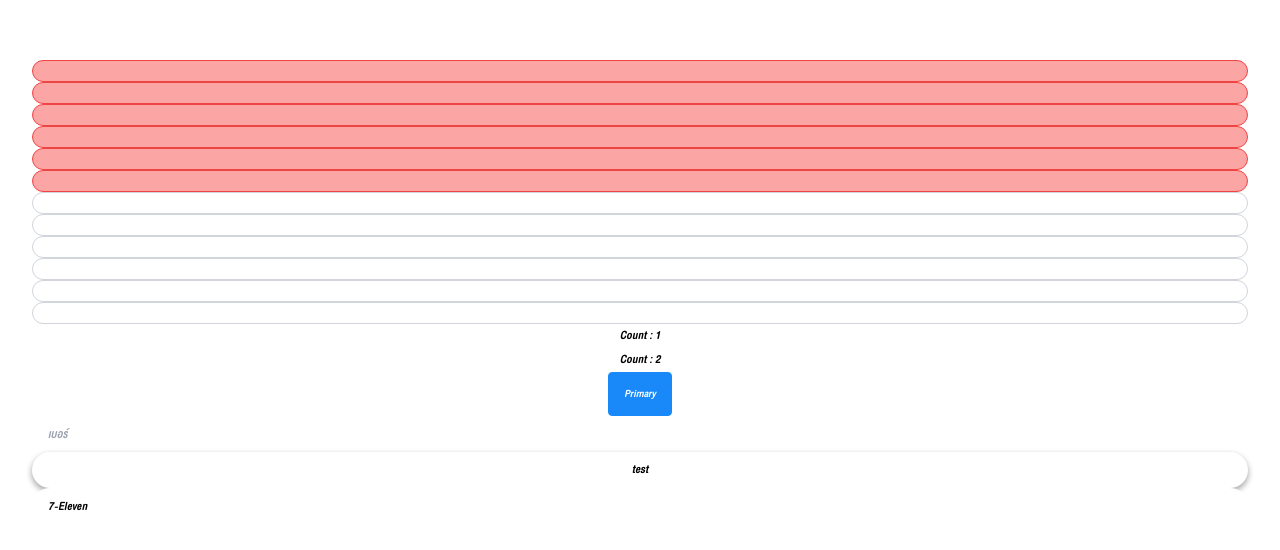
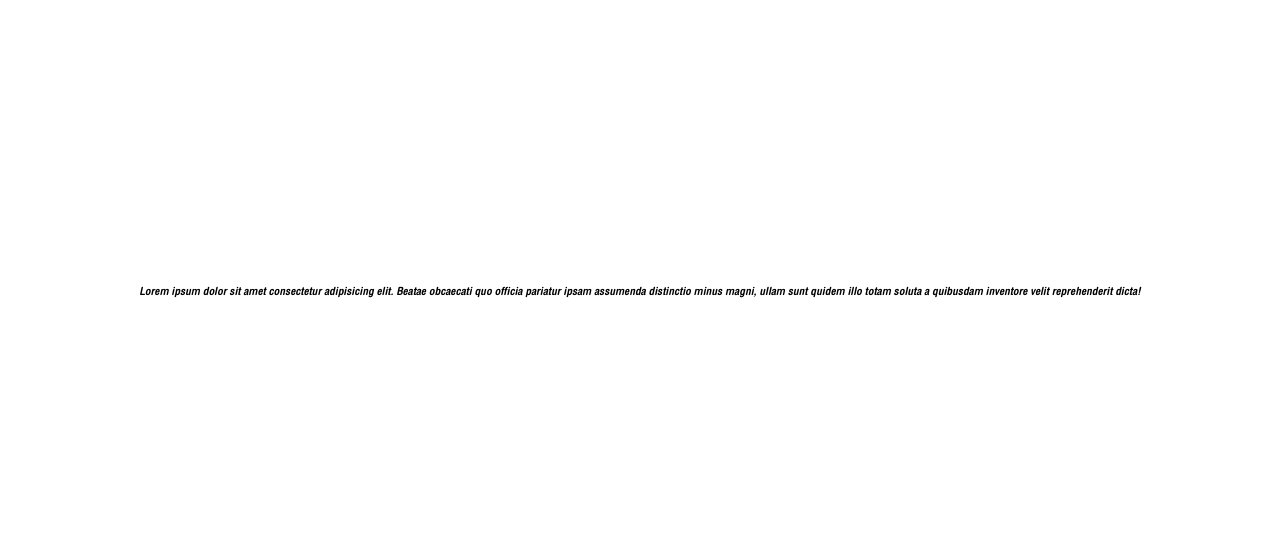
Before and after one commit to RithSoCool/structure_vite_vue, a Vue app: page /register-mobile in a window 1280 px wide. Shown: the part 108-658 px from the top of the page. Built offline with nearby package versions, Linux system fonts and the light colour scheme.

Commit message:
[Adjust] Register - Init file & add router-view

```diff
--- a/src/App.vue
+++ b/src/App.vue
@@ -1,17 +1,7 @@
-<script setup lang="ts">
-    import HelloWorld from './components/HelloWorld.vue'
-</script>
+<script setup lang="ts"></script>
 
 <template>
-    <!-- <div>
-    <a href="https://vitejs.dev" target="_blank">
-      <img src="/vite.svg" class="logo" alt="Vite logo" />
-    </a>
-    <a href="https://vuejs.org/" target="_blank">
-      <img src="./assets/vue.svg" class="logo vue" alt="Vue logo" />
-    </a>
-  </div> -->
-    <HelloWorld msg="Vite + Vue" />
+    <router-view></router-view>
 </template>
 
 <style scoped>
--- a/src/router/index.ts
+++ b/src/router/index.ts
@@ -1,9 +1,23 @@
-import { createRouter, createWebHashHistory } from 'vue-router'
+import { createRouter, createWebHashHistory, createWebHistory } from 'vue-router'
 
-const routes = []
+import HelloWorldVue from '../components/HelloWorld.vue'
+import RegisterMobile from '../views/register/RegisterMobile.vue'
+
+const routes = [
+    {
+        path: '/',
+        component: HelloWorldVue,
+        name: 'hello',
+    },
+    {
+        path: '/register-mobile',
+        component: RegisterMobile,
+        name: 'Register Mobile',
+    },
+]
 
 export default createRouter({
-    history: createWebHashHistory(),
+    history: createWebHistory(),
     routes: routes,
     scrollBehavior() {
         // always scroll to top
--- /dev/null
+++ b/src/views/register/RegisterMobile.vue
@@ -0,0 +1,14 @@
+<template>
+    <p>
+        Lorem ipsum dolor sit amet consectetur adipisicing elit. Beatae obcaecati quo officia pariatur ipsam assumenda
+        distinctio minus magni, ullam sunt quidem illo totam soluta a quibusdam inventore velit reprehenderit dicta!
+    </p>
+</template>
+<script>
+    export default {}
+</script>
+<style>
+    /* .contrainer {
+        background-color: #fbeec2;
+    } */
+</style>
```
Also changed, not shown: src/views/register/RegisterOTP.vue (added), src/views/register/RegisterProfile.vue (added).
